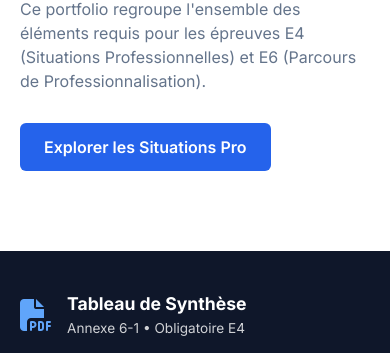
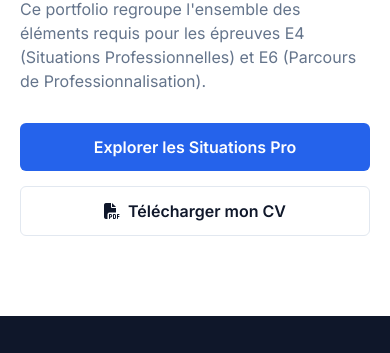
Before and after one commit to antoine-duhautbois/Portfolio-E6, a plain HTML site: page index.html in a window 390 px wide. Shown: the part 439-792 px from the top of the page. Drawn offline with Linux system fonts and the light colour scheme.

Commit message:
Add files via upload

```diff
--- a/index.html
+++ b/index.html
@@ -53,13 +53,17 @@
         .hero { padding: 80px 0; background: var(--surface); border-bottom: 1px solid var(--border); }
         .badge { background: #dbeafe; color: var(--primary); padding: 6px 12px; border-radius: 50px; font-size: 0.85rem; font-weight: 600; }
         h1 { font-size: 3rem; letter-spacing: -0.03em; margin: 20px 0; line-height: 1.1; }
-        .btn { padding: 12px 24px; border-radius: 6px; font-weight: 600; display: inline-flex; align-items: center; gap: 8px; }
+
+        /* Correction: Ajout du style pour le groupe de boutons */
+        .btn-group { display: flex; gap: 15px; flex-wrap: wrap; }
+
+        .btn { padding: 12px 24px; border-radius: 6px; font-weight: 600; display: inline-flex; align-items: center; gap: 8px; cursor: pointer; }
         .btn-primary { background: var(--primary); color: white; }
         .btn-primary:hover { background: var(--primary-dark); }
-        .btn-outline { border: 1px solid var(--border); background: white; }
-        .btn-outline:hover { border-color: var(--primary); color: var(--primary); }
+        .btn-outline { border: 1px solid var(--border); background: white; color: var(--secondary); }
+        .btn-outline:hover { border-color: var(--primary); color: var(--primary); background: #f8fafc; }
 
-        /* --- SECTION DOCUMENTS (NEW) --- */
+        /* --- SECTION DOCUMENTS --- */
         .docs-section {
             background: var(--secondary);
             color: white;
@@ -95,7 +99,7 @@
         .card-header { padding: 20px; border-bottom: 1px solid var(--border); background: #f8fafc; display: flex; justify-content: space-between; align-items: center; }
         .card-body { padding: 25px; flex: 1; }
 
-        /* Skills Box (NEW) */
+        /* Skills Box */
         .skills-box {
             background: #f1f5f9;
             border-radius: 6px;
@@ -117,6 +121,8 @@
         @media (max-width: 768px) {
             .hero, .section { text-align: left; }
             .docs-grid { flex-direction: column; align-items: flex-start; }
+            .btn-group { flex-direction: column; align-items: stretch; }
+            .btn { justify-content: center; }
         }
     </style>
 </head>
@@ -143,9 +149,15 @@
             <p style="color: #64748b; max-width: 600px; margin-bottom: 30px;">
                 Ce portfolio regroupe l'ensemble des éléments requis pour les épreuves E4 (Situations Professionnelles) et E6 (Parcours de Professionnalisation).
             </p>
+
             <div class="btn-group">
                 <a href="#projets" class="btn btn-primary">Explorer les Situations Pro</a>
+
+                <a href="Extras/cv.pdf" target="_blank" class="btn btn-outline">
+                    <i class="fas fa-file-pdf"></i> Télécharger mon CV
+                </a>
             </div>
+
         </div>
     </section>
 
```
